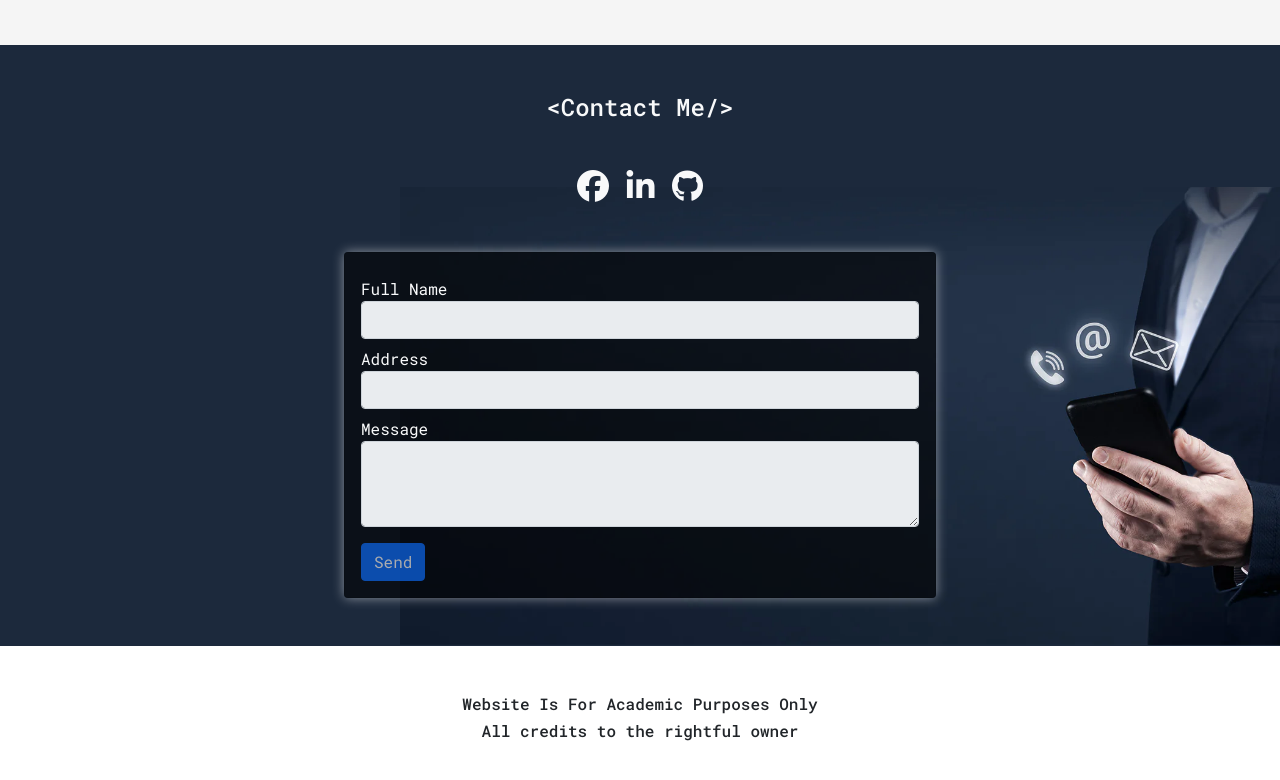
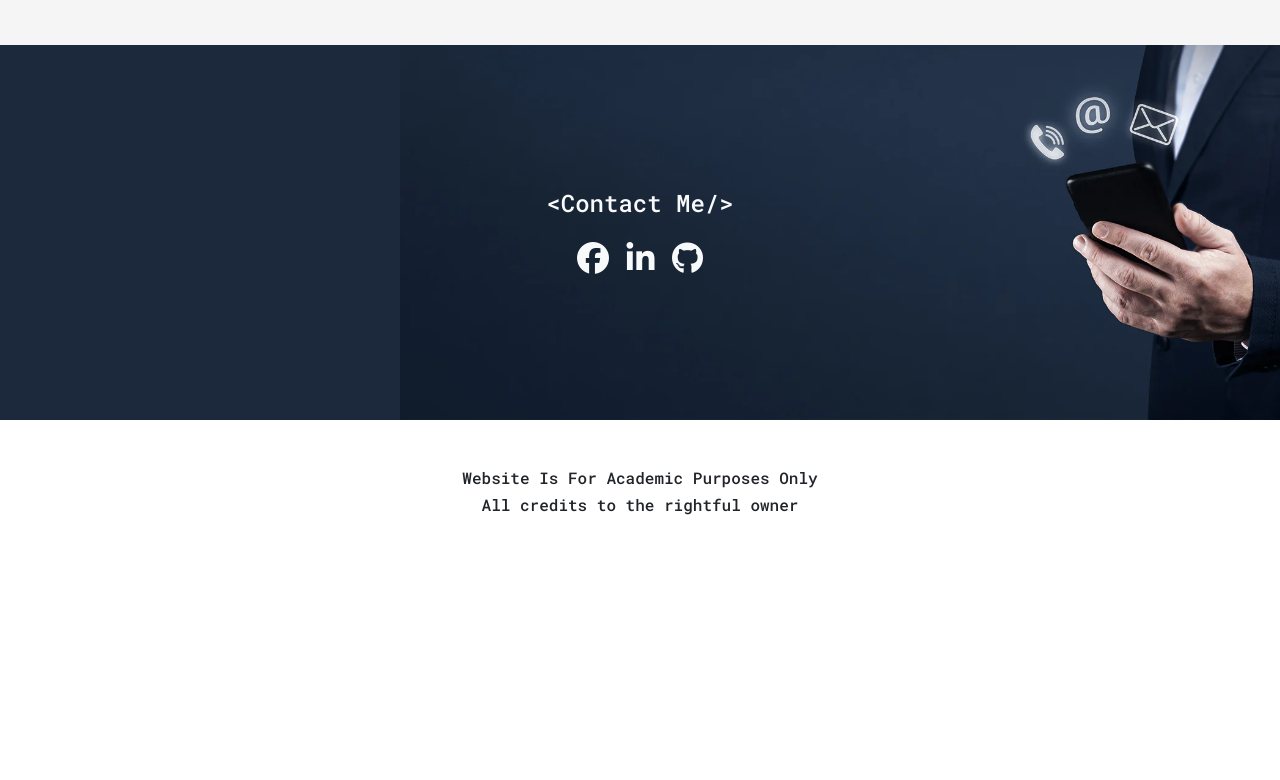
Before and after one commit to itsnotjp/webportfolio, a plain HTML site: page index.html in a window 1280 px wide. Shown: the part 1919-2699 px from the top of the page. After the commit the page ends 2489 px from the top, so only its background shows below. Drawn offline with nearby package versions, Linux system fonts and the light colour scheme.

Commit message:
Updated github link and Removed Contact Form

```diff
--- a/index.html
+++ b/index.html
@@ -80,7 +80,7 @@
 									<i class="c-icon text-light fa-brands fa-linkedin-in"></i></a>
 								<!-- <a class="mx-1 " href="https://about.gitlab.com/" target="_blank">
 									<i class="c-icon text-light fa-brands fa-gitlab"></i></a> -->
-								<a class="mx-1 " href="https://github.com/" target="_blank">
+								<a class="mx-1 " href="https://github.com/itsnotjp" target="_blank">
 									<i class="c-icon text-light fa-brands fa-github"></i></a>
 							</div>
 
@@ -308,25 +308,25 @@
 
 		<section id="contact" class="py-5 container-fluid">
 			<div>
-				<div class="row px-4 section-header text-light d-flex justify-content-center">
+				<div class="row px-5 section-header text-light d-flex justify-content-center">
 
 
-					<div class="col-12 mb-5 text-center">
-						<h4 class="mb-5 ">&lt;Contact Me/></h4>
+					<div class="col-12 py-5 my-5 text-center">
+						<h4 class="mb-4 ">&lt;Contact Me/></h4>
 
 						<a class="mx-1 " href="https://www.facebook.com/papol22/" target="_blank"><i
 								class="c-icon text-light fa-brands fa-facebook"></i></a>
 						<a class="mx-1 " href="https://www.linkedin.com/in/john-paulo-beltran-5a36bb274/"
 							target="_blank"><i class="c-icon text-light fa-brands fa-linkedin-in"></i></a>
 						<!-- <a class="mx-1 " href="https://about.gitlab.com/" target="_blank"><i class="c-icon text-light fa-brands fa-gitlab"></i></a> -->
-						<a class="mx-1 " href="https://github.com/" target="_blank"><i
+						<a class="mx-1 " href="https://github.com/itsnotjp" target="_blank"><i
 								class="c-icon text-light fa-brands fa-github"></i></a>
 					</div>
 
 
 
 
-					<div class="col-md-10 col-xl-6 col-xxl-4 ">
+					<!-- <div class="col-md-10 col-xl-6 col-xxl-4 ">
 						<div class="card d-flex">
 							<div class="card-body">
 								<form id="contactForm" class="form-container" action="#">
@@ -349,7 +349,7 @@
 								</form>
 							</div>
 						</div>
-					</div>
+					</div> -->
 
 
 
```
